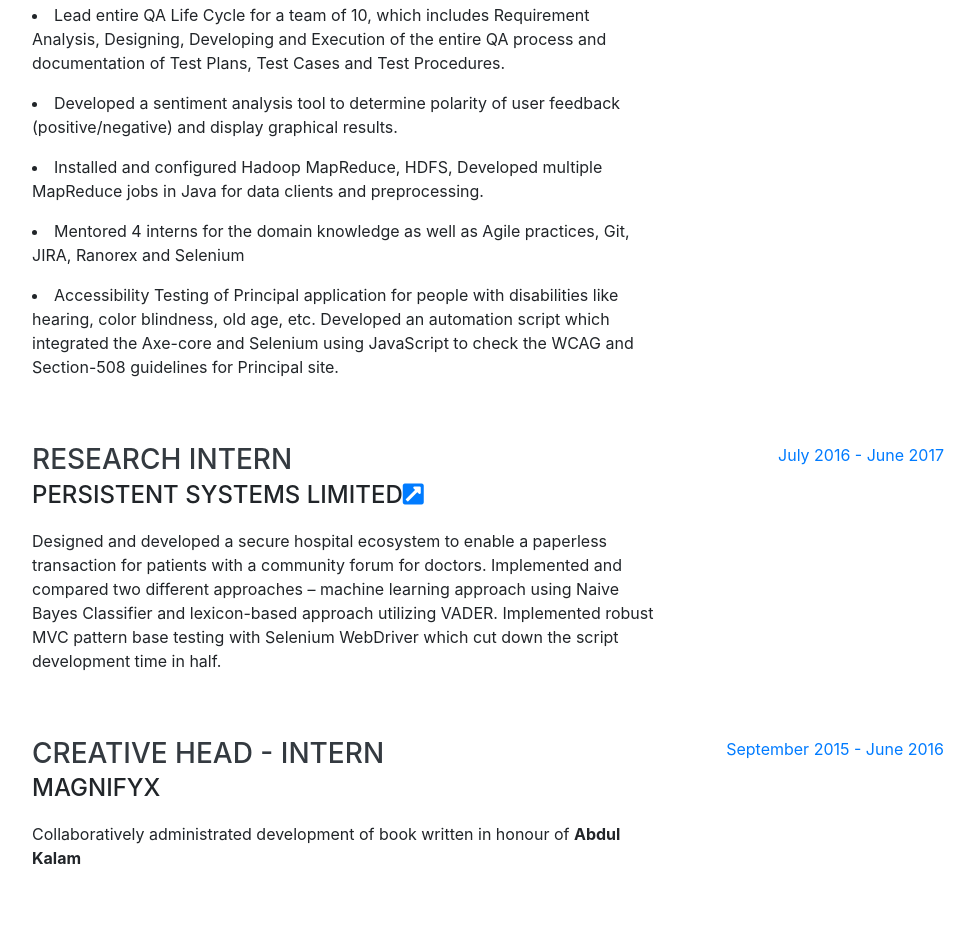
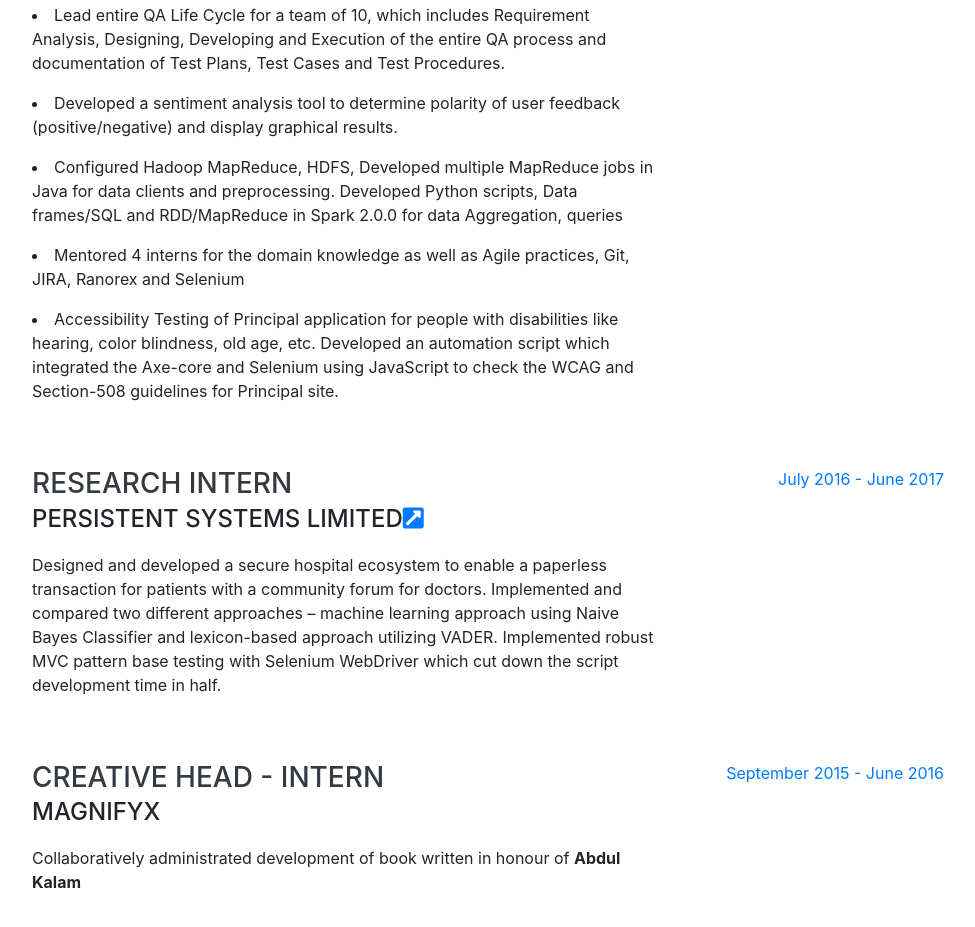
Before and after one commit to shivanibhoite/shivanibhoite.github.io, a website with bundled scripts: page index.html in a window 1280 px wide. Shown: the part 1282-2209 px from the top of the page, without its empty margins (288-1263 px from the left). Built offline with nearby package versions, Linux system fonts and the light colour scheme; a web font is replaced by a local one.

Commit message:
Update index.html

```diff
--- a/index.html
+++ b/index.html
@@ -125,11 +125,10 @@
 
             <p><li>Developed a sentiment analysis tool to determine polarity of user feedback (positive/negative) and display graphical results. </li></p>
 
-            <p><li> Installed and configured Hadoop MapReduce, HDFS, Developed multiple MapReduce jobs in Java for data clients and preprocessing.
+            <p><li> Configured Hadoop MapReduce, HDFS, Developed multiple MapReduce jobs in Java for data clients and preprocessing. Developed Python scripts, Data frames/SQL and RDD/MapReduce in Spark 2.0.0 for data Aggregation, queries
             </li></p>
 
             <p><li>Mentored 4 interns for the domain knowledge as well as Agile practices, Git, JIRA, Ranorex and Selenium </li></p>
-
 
             <p><li>Accessibility Testing of Principal application for people with disabilities like hearing, color blindness, old age, etc. Developed an automation script which integrated the Axe-core and Selenium using JavaScript to check the WCAG and Section-508 guidelines for Principal site.</li>  </p>
 
```
